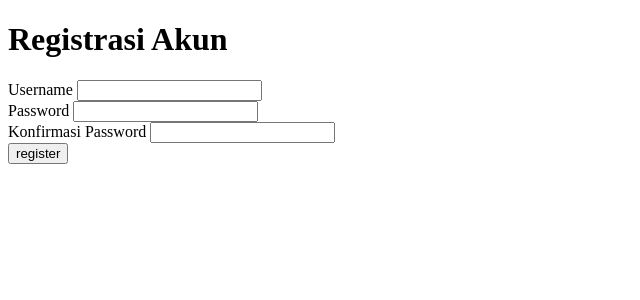
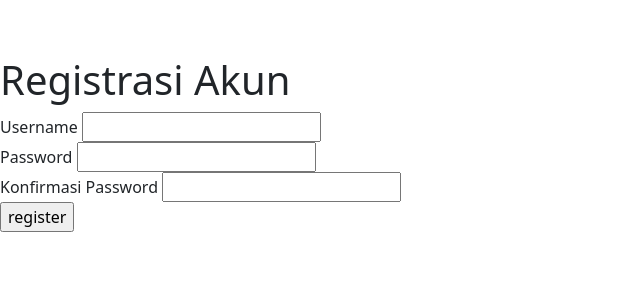
Before and after one commit to karinarinv/web, a PHP site: page /register.php in a window 1280 px wide. Shown: the top 300 px of the page, without its empty margins (0-640 px from the left). Run offline with PHP 8.4, Linux system fonts and the light colour scheme.

Commit message:
Update register.php

```diff
--- a/register.php
+++ b/register.php
@@ -36,9 +36,20 @@
 <head>
     <meta charset="UTF-8">
     <meta name="viewport" content="width=device-width, initial-scale=1.0">
+    <link href="https://cdn.jsdelivr.net/npm/bootstrap@5.3.3/dist/css/bootstrap.min.css" rel="stylesheet"/>
+    <script src="https://cdn.jsdelivr.net/npm/bootstrap@5.3.3/dist/js/bootstrap.bundle.min.js"></script>
+    <link rel="stylesheet" href="register.css">
     <title>Daftar Akun</title>
 </head>
 <body>
+    <nav class="navbar navbar-expand-lg">
+    <div class="container d-flex justify-content-center">
+      <a class="navbar-brand text-white fw-bold" href="web.php">AUDIORA</a>
+    </div>
+    </nav>
+
+    <div class="main-content">
+    <form action="" method="post" class="login-card">
     <form action="" method="post">
         <h1> Registrasi Akun</h1>
         <label for="username">Username</label>
@@ -49,5 +60,6 @@
         <input type="password" name="password2" id="password2"><br>
         <input type="submit" value="register" name="register">
     </form>
+</div>
 </body>
 </html>
```
